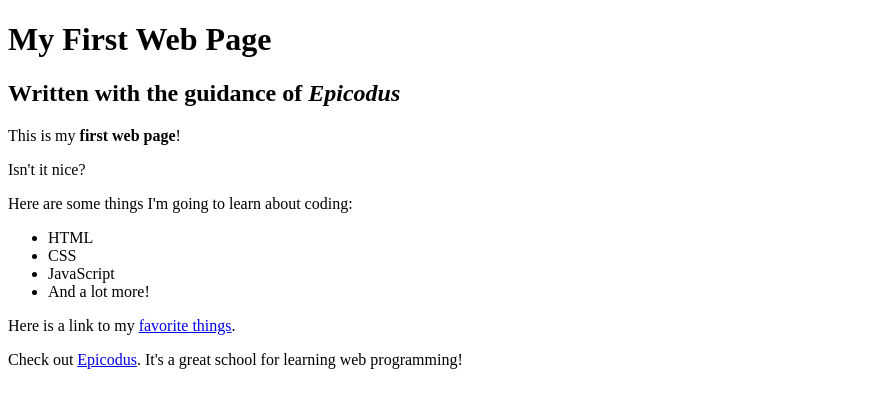
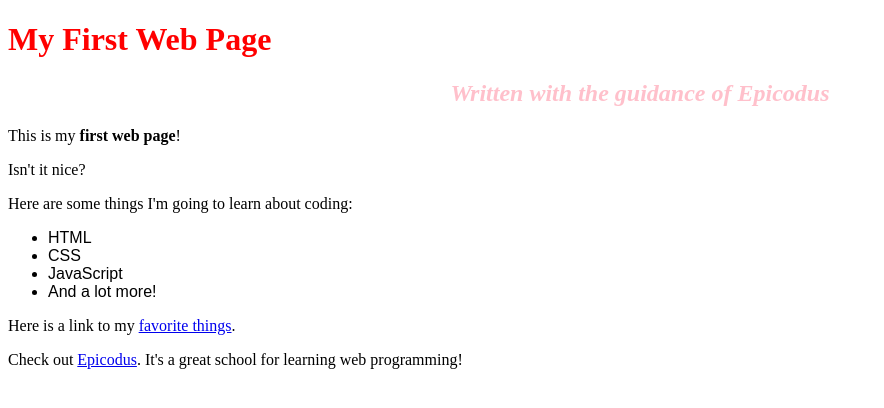
Before and after one commit to baulkim43/my-first-webpage, a plain HTML site: page my-first-webpage.html in a window 1280 px wide. Shown: the whole page, without its empty margins (0-884 px from the left). Drawn offline with Linux system fonts and the light colour scheme.

Commit message:
add CSS styling to my first webpage header

```diff
--- /dev/null
+++ b/css/styles.css
@@ -0,0 +1,16 @@
+h1 {
+  color: red;
+}
+
+h2 {
+  color: pink;
+  font-style: oblique;
+  font-weight: bold;
+  text-align: center;
+}
+
+li {
+  font-family: fantasy;
+  font-size: 30 px;
+  line-height: inherit;
+}
--- a/my-first-webpage.html
+++ b/my-first-webpage.html
@@ -1,6 +1,7 @@
 <!DOCTYPE html>
 <html>
   <head>
+    <link href="css/styles.css" rel="stylesheet" type="text/css">
     <title>Web page #1!</title>
   </head>
   <body>
```
